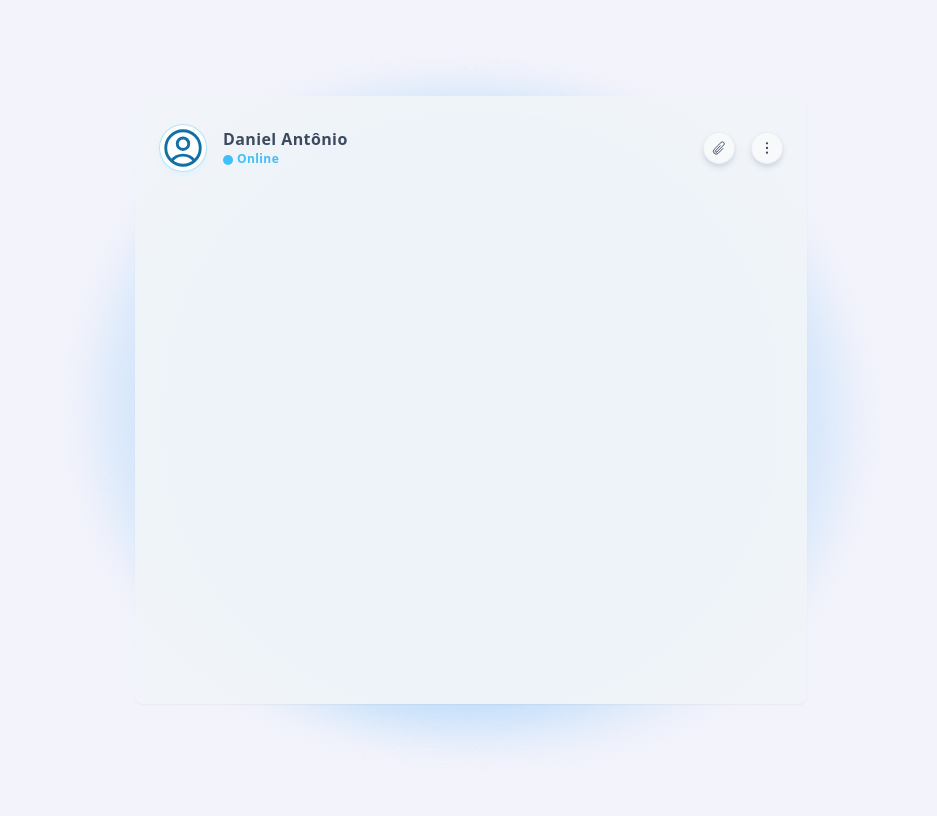
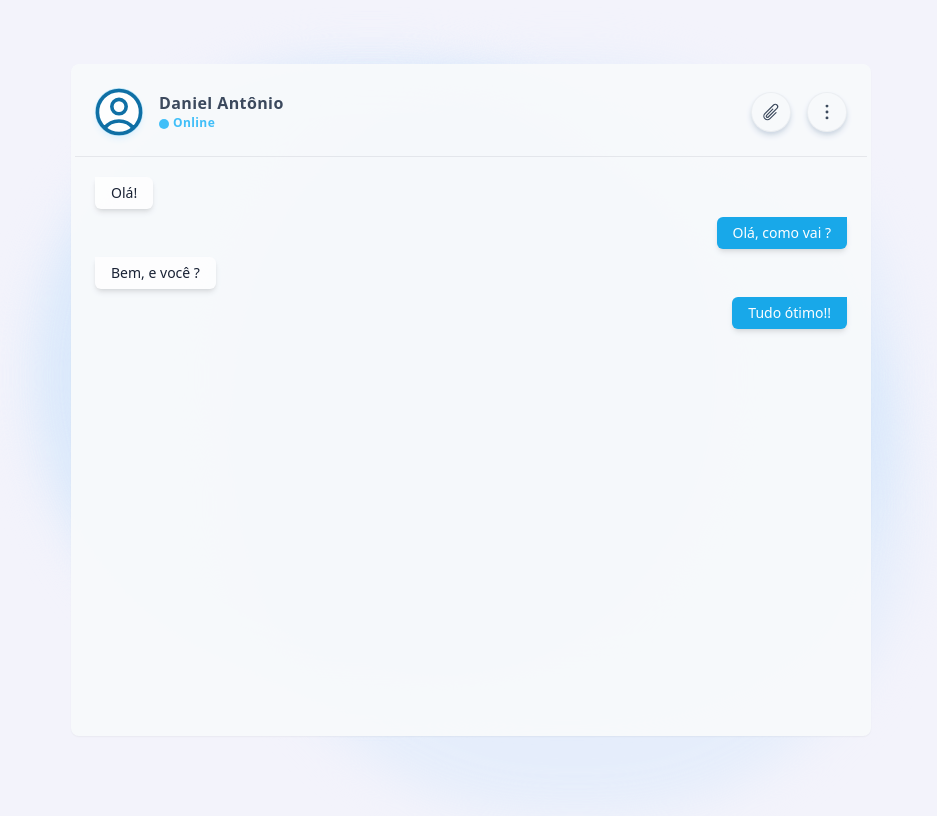
Before and after one commit to DANIELSOUZA-1/Node-Chat, a plain HTML site: page index.html in a window 1280 px wide. Shown: the whole page, without its empty margins (169-1106 px from the left). Drawn offline with nearby package versions, Linux system fonts and the light colour scheme.

Commit message:
Add files via upload

```diff
--- a/index.html
+++ b/index.html
@@ -9,25 +9,24 @@
   <script src="https://cdn.tailwindcss.com"></script>
 </head>
 
-<body class="grid bg-[#F3F3FB] h-screen place-content-center place-items-end ">
-  <div class="relative  w-full ">
-    <div class="absolute top-0 -left-10  w-[42rem] h-[39rem] bg-sky-50 rounded-full mix-blend-multiply filter blur-xl">
+<body class="grid bg-[#F3F3FB] h-screen place-content-center">
+  <div class="relative  w-full">
+    <div class="absolute top-0 -left-10  w-[42rem] h-[39rem] opacity-90 bg-sky-50 rounded-full mix-blend-multiply filter blur-xl">
     </div>
-    <div class="absolute top-0 -left-8  w-[42rem] h-[39rem] bg-sky-50 rounded-full mix-blend-multiply filter blur-xl">
+    <div class="absolute top-01 -left-8  w-[42rem] h-[39rem] opacity-90 bg-sky-50 rounded-full mix-blend-multiply filter blur-xl">
     </div>
-    <div class="absolute top-0 -right-8 w-[42rem] h-[39rem] bg-sky-50 rounded-full mix-blend-multiply filter blur-xl">
+    <div class="absolute top-0 -right-8 w-[42rem] h-[39rem] opacity-90 bg-sky-50 rounded-full mix-blend-multiply filter blur-xl">
     </div>
-    <div class="absolute top-5 -right-10 w-[42rem] h-[39rem] bg-sky-50 rounded-full mix-blend-multiply filter blur-xl">
+    <div class="absolute top-32 -right-10 w-[42rem] h-[39rem] opacity-90 bg-sky-50 rounded-full mix-blend-multiply filter blur-xl">
     </div>
 
   </div>
 
-
-  <div class="flex flex-col p-1 border-box  w-[42rem] h-[38rem] bg-slate-100 rounded-lg opacity-[.94] shadow-sm">
-    <div class="flex h-24 p-5 items-center justify-between">
+  <div class="flex flex-col p-1 border-box  w-[50rem] h-[42rem] bg-slate-50 opacity-95 rounded-lg shadow-sm">
+    <div class="flex h-24 p-5 items-center justify-between border-b-[0.05rem]">
       <div class="flex gap-4 items-center">
         <div class="w-12 h-12 rounded-full transition-shadow bg-white border-[0.09rem] border-sky-500 shadow-md shadow-sky-100 hover:shadow-sky-200 border-opacity-30">
-          <svg class="w-15 text-sky-700" xmlns="http://www.w3.org/2000/svg" fill="none" viewBox="0 0 24 24" stroke-width="1.5" stroke="currentColor" class="w-6 h-6">
+          <svg class="align-center scale-125 text-sky-700" xmlns="http://www.w3.org/2000/svg" fill="none" viewBox="0 0 24 24" stroke-width="1.5" stroke="currentColor" class="w-6 h-6">
             <path stroke-linecap="round" stroke-linejoin="round" d="M17.982 18.725A7.488 7.488 0 0012 15.75a7.488 7.488 0 00-5.982 2.975m11.963 0a9 9 0 10-11.963 0m11.963 0A8.966 8.966 0 0112 21a8.966 8.966 0 01-5.982-2.275M15 9.75a3 3 0 11-6 0 3 3 0 016 0z" />
           </svg>
 
@@ -43,9 +42,9 @@
           </div>
         </div>
       </div>
-      <div class="flex items-center gap-4">
+      <div class="flex items-center gap-4 ">
         <div class="
-          w-8 h-8 rounded-full bg-slate-50 shadow-md border-gray-800 scale
+          w-10 h-10 rounded-full bg-slate-50 shadow-md border-gray-800 scale
           shadow-slate-300 border-[0.07rem] border-opacity-5 transition-all cursor-pointer
           hover:scale-105 hover:shadow-slate-400">
 
@@ -55,7 +54,7 @@
 
         </div>
         <div class="
-          w-8 h-8 rounded-full bg-slate-50 shadow-md border-gray-800 scale
+          w-10 h-10 rounded-full bg-slate-50 shadow-md border-gray-800 scale
           shadow-slate-300 border-[0.07rem] border-opacity-5 transition-all cursor-pointer
           hover:scale-105 hover:shadow-slate-400">
 
@@ -66,8 +65,20 @@
         </div>
         </div>
       </div>
+      <div class="flex flex-col h-full p-5 gap-2">
+        <div class="w-fit max-w-md flex items-center p-4 h-5 break-words even:bg-sky-500 odd:bg-white odd:text-slate-900 even:ml-auto
+        box-border rounded-md odd:rounded-tl-none even:rounded-tr-none shadow-md text-white text-sm"><span>Olá! </span></div>
+
+        <div class="w-fit flex items-center p-4 h-5 even:bg-sky-500 odd:bg-white odd:text-slate-900 even:ml-auto
+        box-border rounded-md odd:rounded-tl-none even:rounded-tr-none shadow-md text-white text-sm"><span>Olá, como vai ?</span></div>
+
+        <div class="w-fit flex items-center p-4 h-5 even:bg-sky-500 odd:bg-white odd:text-slate-900 even:ml-auto
+        box-border rounded-md odd:rounded-tl-none even:rounded-tr-none shadow-md text-white text-sm"><span>Bem, e você ?</span></div>
+
+        <div class="w-fit flex items-center p-4 h-5 even:bg-sky-500 odd:bg-white odd:text-slate-900 even:ml-auto
+        box-border rounded-md odd:rounded-tl-none even:rounded-tr-none shadow-md text-white text-sm"><span>Tudo ótimo!!</span></div>
+      </div>
     </div>
-    <div class="h-full "></div>
   </div>
 
 </body>
```
